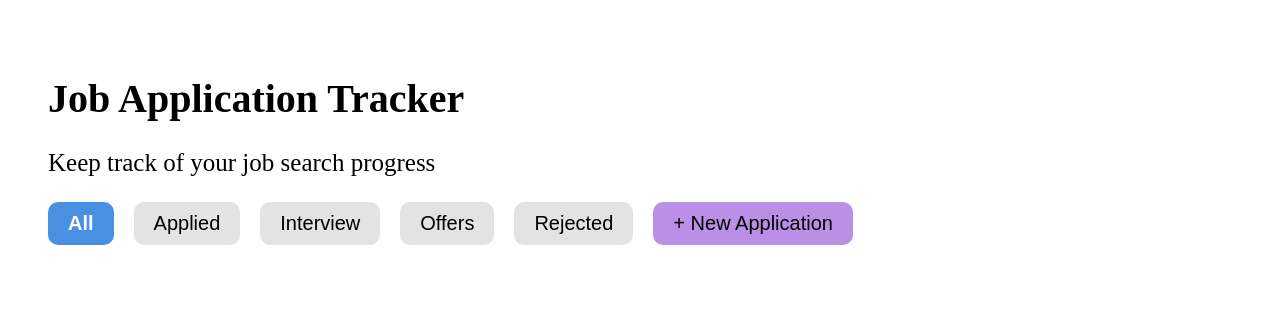
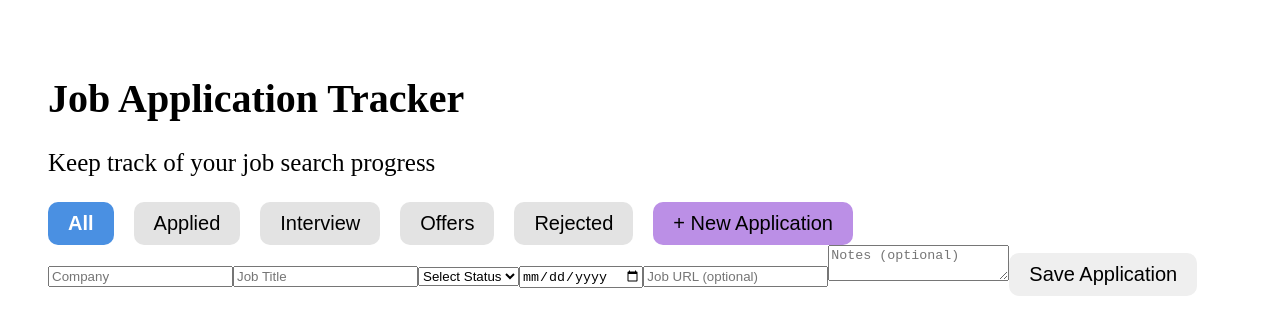
Before and after one commit to sandraamurao/Job-Jar, a React (Vite) app: page / in a window 1280 px wide. Both pictures are taken after a click on the button "+ New Application". Shown: the top 334 px of the page. Built offline with nearby package versions, Linux system fonts and the light colour scheme.

Commit message:
added application form

```diff
--- a/src/App/App.jsx
+++ b/src/App/App.jsx
@@ -1,25 +1,55 @@
 import FilterBar from "../FilterBar/FilterBar.jsx";
+import ApplicationForm from "../ApplicationForm/ApplicationForm.jsx";
 import { useState } from "react";
 import "./App.css";
+import { jobApplicationDetails, jobStatus } from "../utils/constants.jsx";
 
 function App() {
 	const [active, setActive] = useState("All");
+	const [showForm, setShowForm] = useState(false);
+	const [applications, setApplications] = useState([]);
+
+	function openForm() {
+		setShowForm(true); // opens the form
+	}
 
 	function activateFilterStatus(activeFilter) {
-    setActive(activeFilter);
-		console.log("active", active);
-		console.log(activeFilter);
+		setActive(activeFilter);
 	}
 
-	console.log("2active", active);
+	function addApplication(formData) {
+		const newJob = {
+			id: crypto.randomUUID(), // Generate unique ID
+			...formData, // Spread all form fields
+			createdAt: new Date().toISOString(),
+			updatedAt: new Date().toISOString(),
+		};
+
+		setApplications([...applications, newJob]); // Add to list
+		setShowForm(false);
+
+		console.log("New application added:", newJob);
+	}
+
 	return (
 		<div className="app-container">
 			<h1 className="title">Job Application Tracker</h1>
-			<p>
-				Keep track of your job search progress
-			</p>
-			<FilterBar activateFilterStatus={activateFilterStatus} active={active} />
-		</ div>
+
+			<p>Keep track of your job search progress</p>
+
+			<FilterBar
+				activateFilterStatus={activateFilterStatus}
+				active={active}
+				onNewApplication={openForm /*pass openForm function */}
+			/>
+
+			{showForm && ( // checks if showForm == true
+				<ApplicationForm
+					onSave={addApplication}
+					onClose={() => setShowForm(false)} // Closes form
+				/>
+			)}
+		</div>
 	);
 }
 
--- /dev/null
+++ b/src/ApplicationForm/ApplicationForm.jsx
@@ -0,0 +1,117 @@
+import { useState } from "react";
+import { jobStatus } from "../utils/constants";
+/*
+In React, forms work differently than in regular HTML.
+    - Regular HTML: Form manages its own data
+    - React: You control the data with state
+    This is called a "controlled component" — React controls the form.
+
+*/
+
+function ApplicationForm({onSave}) {
+	const [formData, setFormData] = useState({
+		company: "",
+		jobTitle: "",
+		status: "",
+		dateApplied: "",
+		jobUrl: "",
+		notes: "",
+	});
+
+	// Handle any input CHANGE
+	function handleChange(event) {
+		const { name, value } = event.target;
+
+		setFormData({
+			...formData, // keep all existing values
+			[name]: value, // update just this field
+		});
+	}
+
+	// Handle on submit forms
+	function handleSubmit(event) {
+		event.preventDefault();
+
+		onSave(formData); // pass data to parent (onSave is used in line 37 App.jsx)
+
+		// Reset form
+		setFormData({
+			company: "",
+			jobTitle: "",
+			status: "",
+			dateApplied: "",
+			jobUrl: "",
+			notes: "",
+		});
+	}
+
+	return (
+		<div>
+			<form onSubmit={handleSubmit}>
+				{/* Company */}
+				<input
+					type="text"
+					name="company" // important! matches state key
+					value={formData.company}
+					onChange={handleChange}
+					placeholder="Company"
+					required
+				/>
+
+				{/* Job Title */}
+				<input
+					type="text"
+					name="jobTitle"
+					value={formData.jobTitle}
+					onChange={handleChange}
+					placeholder="Job Title"
+					required
+				/>
+
+				{/* Status */}
+				<select
+					name="status"
+					value={formData.status}
+					onChange={handleChange}
+					placeholder="Job Status"
+					required
+				>
+                    <option value="" disabled>Select Status</option>
+					{jobStatus.map((status) => (
+						<option key={status} value={status}>{status}</option>
+					))}
+				</select>
+
+				{/* Job Title */}
+				<input
+					type="date"
+					name="dateApplied"
+					value={formData.dateApplied}
+					onChange={handleChange}
+					required
+				/>
+
+				{/* Job URL */}
+				<input
+					type="url"
+					name="jobUrl"
+					value={formData.jobUrl}
+					onChange={handleChange}
+					placeholder="Job URL (optional)"
+				/>
+
+				{/* Notes */}
+				<textarea
+					name="notes"
+					value={formData.notes}
+					onChange={handleChange}
+					placeholder="Notes (optional)"
+				/>
+
+				<button type="submit">Save Application</button>
+			</form>
+		</div>
+	);
+}
+
+export default ApplicationForm;
--- a/src/FilterBar/FilterBar.jsx
+++ b/src/FilterBar/FilterBar.jsx
@@ -1,6 +1,6 @@
 import "./FilterBar.css";
 
-function FilterBar({ activateFilterStatus, active }) {
+function FilterBar({ activateFilterStatus, active, onNewApplication}) {
 	const filters = ["All", "Applied", "Interview", "Offers", "Rejected"];
 
 	return (
@@ -13,7 +13,7 @@ function FilterBar({ activateFilterStatus, active }) {
 			> {filter} </button>
             ))}
 
-			<button className="new-application-btn"> + New Application </button>
+			<button className="new-application-btn" onClick={onNewApplication}> + New Application </button>
 		</div>
 	);
 }
--- a/src/utils/constants.jsx
+++ b/src/utils/constants.jsx
@@ -1,18 +1,18 @@
-export const jobStatus = {
-    all: "All",
-    applied: "Applied",
-    interview: "Interview",
-    offer: "Offer",
-    rejected: "Rejected"
-}
+export const jobStatus = [
+    "Applied",
+    "Interview",
+    "Offer",
+    "Rejected"
+]
 
 export const jobApplicationDetails = {
-    id: 0,
+    id: "",
     company: "",
     jobTitle: "",
-    status: jobStatus.all,
+    status: "",
     dateApplied: "",
     interviewDate: "",
+    followUpDate: "",
     jobUrl: "",
     notes: "",
 }
```
